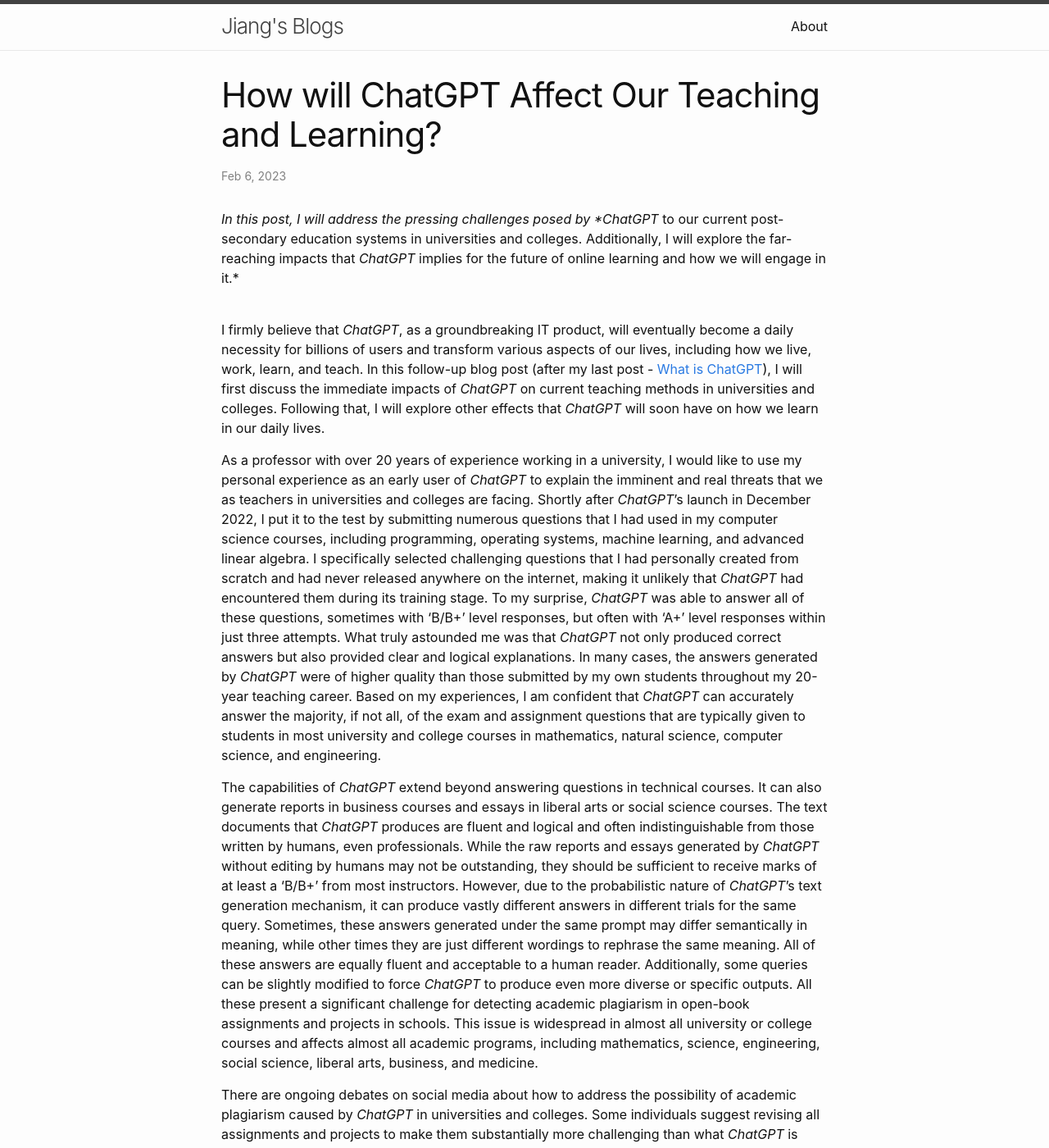
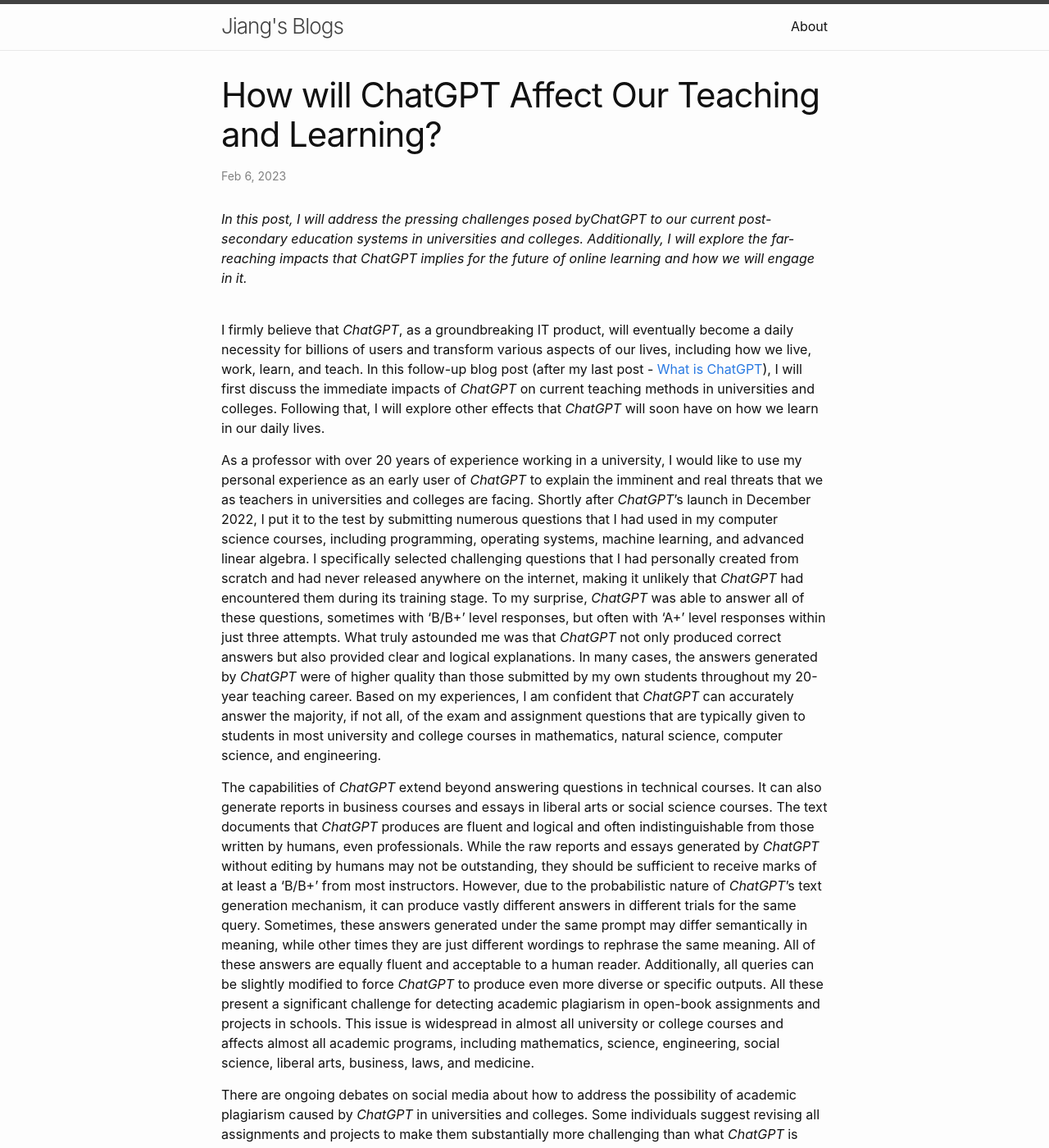
Before and after one commit to iNCML/incml.github.io, a Jekyll site: the page built from _posts/2023-02-06-ChatGPT-Learning-Teaching.md, in a window 1280 px wide and 1400 px high. Shown: the whole window at 82% size. Built offline with Jekyll 4.4.1, drawn with Linux system fonts in a browser that asks for light colours; some of the changed text lies outside the part shown.

Commit message:
fixed some typos

```diff
--- a/_posts/2023-02-06-ChatGPT-Learning-Teaching.md
+++ b/_posts/2023-02-06-ChatGPT-Learning-Teaching.md
@@ -4,7 +4,7 @@ title: "How will ChatGPT Affect Our Teaching and Learning?"
 date: 2023-02-06
 ---
 
-*In this post, I will address the pressing challenges posed by *ChatGPT* to our current post-secondary education systems in universities and colleges. Additionally, I will explore the far-reaching impacts that *ChatGPT* implies for the future of online learning and how we will engage in it.*
+*In this post, I will address the pressing challenges posed byChatGPT  to our current post-secondary education systems in universities and colleges. Additionally, I will explore the far-reaching impacts that ChatGPT implies for the future of online learning and how we will engage in it.*
 <br><br>
 
 I firmly believe that *ChatGPT*, as a groundbreaking IT product, will eventually become a daily necessity for billions of users and transform various aspects of our lives, including how we live, work, learn, and teach. In this follow-up blog post (after my last post - [What is ChatGPT](https://incml.github.io/2023/01/28/What-Is-ChatGPT.html)), I will first discuss the immediate impacts of *ChatGPT* on current teaching methods in universities and colleges. Following that, I will explore other effects that *ChatGPT* will soon have on how we learn in our daily lives.
@@ -12,8 +12,8 @@ I firmly believe that *ChatGPT*, as a groundbreaking IT product, will eventually
 As a professor with over 20 years of experience working in a university, I would like to use my personal experience as an early user of *ChatGPT* to explain the imminent and real threats that we as teachers in universities and colleges are facing. Shortly after *ChatGPT*'s launch in December 2022, I put it to the test by submitting numerous questions that I had used in my computer science courses, including programming, operating systems, machine learning, and advanced linear algebra. I specifically selected challenging questions that I had personally created from scratch and had never released anywhere on the internet, making it unlikely that *ChatGPT* had encountered them during its training stage. To my surprise, *ChatGPT* was able to answer all of these questions, sometimes with 'B/B+' level responses, but often with 'A+' level responses within just three attempts. What truly astounded me was that *ChatGPT* not only produced correct answers but also provided clear and logical explanations. In many cases, the answers generated by *ChatGPT* were of higher quality than those submitted by my own students throughout my 20-year teaching career. Based on my experiences, I am confident that *ChatGPT* can accurately answer the majority, if not all, of the exam and assignment questions that are typically given to students in most university and college courses in mathematics, natural science, computer science, and engineering.
 
 The capabilities of *ChatGPT* extend beyond answering questions in technical courses. It can also generate reports in business courses and essays in liberal arts or social science courses. The text documents that *ChatGPT* produces are fluent and logical and often indistinguishable from those written by humans, even professionals. While the raw reports and essays generated by *ChatGPT* without editing by humans may not be outstanding, they should be sufficient to receive marks of at least a 'B/B+' from most instructors.
-However, due to the probabilistic nature of *ChatGPT*'s text generation mechanism, it can produce vastly different answers in different trials for the same query. Sometimes, these answers generated under the same prompt may differ semantically in meaning, while other times they are just different wordings to rephrase the same meaning. All of these answers are equally fluent and acceptable to a human reader. Additionally, some queries can be slightly modified to force *ChatGPT* to produce even more diverse or specific outputs.
-All these present a significant challenge for detecting academic plagiarism in open-book assignments and projects in schools. This issue is widespread in almost all university or college courses and affects almost all academic programs, including mathematics, science, engineering, social science, liberal arts, business, and medicine.
+However, due to the probabilistic nature of *ChatGPT*'s text generation mechanism, it can produce vastly different answers in different trials for the same query. Sometimes, these answers generated under the same prompt may differ semantically in meaning, while other times they are just different wordings to rephrase the same meaning. All of these answers are equally fluent and acceptable to a human reader. Additionally, all queries can be slightly modified to force *ChatGPT* to produce even more diverse or specific outputs.
+All these present a significant challenge for detecting academic plagiarism in open-book assignments and projects in schools. This issue is widespread in almost all university or college courses and affects almost all academic programs, including mathematics, science, engineering, social science, liberal arts, business, laws, and medicine.
 
 There are ongoing debates on social media about how to address the possibility of academic plagiarism caused by *ChatGPT* in universities and colleges. Some individuals suggest revising all assignments and projects to make them substantially more challenging than what *ChatGPT* is capable of handling. However, I am skeptical about the feasibility of this approach. We should not underestimate the level of intelligence and versatility demonstrated by *ChatGPT* at present. It is highly unlikely that anyone can come up with questions that are both reasonable for students and difficult for *ChatGPT* to answer. Even if such questions were discovered, they would eventually become part of *ChatGPT*'s training data once students submit them to query the system. As a result, it is highly likely that *ChatGPT* would be able to correctly answer such questions in future versions.
 I have already observed that *ChatGPT* has been constantly evolving and making steady progress in the past two months. In December 2022, I asked *ChatGPT* to prove the statement that "every even natural number greater than 2 is the sum of two prime numbers." It generated a long paragraph filled with mathematical notations and equations, giving the appearance of a mathematical proof. I did not bother to read it closely as I knew it could not be a legitimate proof. However, when I asked *ChatGPT* the same question about one or two months later, it did not attempt to create a fake proof. Instead, it informed me that the statement is known as Goldbach's conjecture, which is one of the oldest and most well-known unsolved problems in number theory.
@@ -29,5 +29,3 @@ The internet has become a ubiquitous learning tool, not just within schools. Und
 
 Over the course of the last few decades, the internet has become home to an extensive and diverse range of high-quality content that is available for free to anyone. Most of this content takes the form of text, which provides the fuel for *ChatGPT* and similar programs. These text documents have largely been written by humans and have gradually accumulated over time. It takes days or even weeks for a journalist to write an article, and several minutes for a user to write a product review. However, *ChatGPT* can produce an article of the same length in under a second, and generate thousands or millions of reviews in mere seconds. To most readers, text generated by *ChatGPT* is indistinguishable from content created by humans. As *ChatGPT* continues to improve, it may become increasingly difficult to discern which text is human-generated and which is machine-generated.
 It is reasonable to expect that more computer-generated text, as well as computer programs/codes, will be posted to the internet in the future. With the ease and speed of text generation by *ChatGPT*, it is likely that this portion of text content will rapidly expand, quickly overtaking human-written content to become the dominant force in online content. Consequently, we will inevitably begin to read more machine-generated content when we surf the internet. It is difficult to predict how this will affect our learning in the long term. Additionally, we can envision future chatbots learning from the vast amounts of "fake" text, largely produced by *ChatGPT*, which may lead to a self-perpetuating cycle of learning.  It remains to be seen whether this self-sustaining feedback loop will result in a continuous enhancement of chatbots' intelligence level.  In any case, we should prepare ourselves to read more text generated by computers like *ChatGPT* that is customized for individual readers based on their preferences, backgrounds, and biases since text generation by computers is a fast and inexpensive process.
-
-At last, *I swear that this post is entirely written by me and ChatGPT is not used to compose any text in this post.*  Let's hope that I may still have some time to write more follow-up posts before ChatGPT can write better than me.
```
Also changed, not shown: other parts of _posts/2023-02-06-ChatGPT-Learning-Teaching.md (+1 -1 lines).
